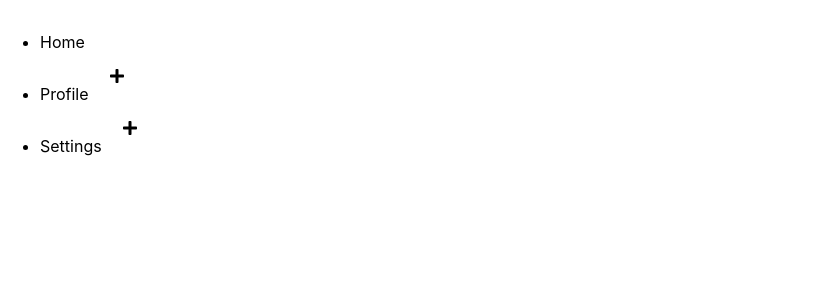
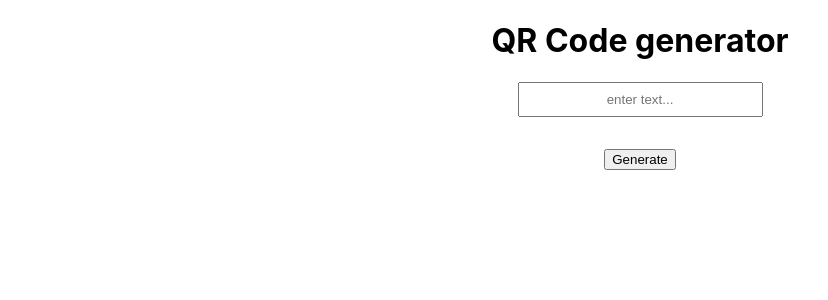
Before and after one commit to sohailnadaf46/react-feature-components, a React (Create React App) app: page / in a window 1280 px wide. Shown: the top 300 px of the page, without its empty margins (0-828 px from the left). Built offline with nearby package versions, Linux system fonts and the light colour scheme.

Commit message:
added the qr code generator using qr -code generator from react

```diff
--- a/package.json
+++ b/package.json
@@ -9,6 +9,7 @@
     "react": "^18.2.0",
     "react-dom": "^18.2.0",
     "react-icons": "^5.0.1",
+    "react-qr-code": "^2.0.13",
     "react-router-dom": "^6.23.1",
     "react-scripts": "5.0.1",
     "web-vitals": "^2.1.4"
--- a/src/App.jsx
+++ b/src/App.jsx
@@ -6,6 +6,7 @@ import ImageSlider from "./components/image-slider";
 import ShowMoreData from "./components/load-more-data";
 import TreaView from "./components/tree-structure-view/Index.jsx";
 import menus from "./components/tree-structure-view/data";
+import CodeGenerator from "./components/qr-code-generator/index.jsx";
 export default function App(){
   return(
     <div className="App">
@@ -23,7 +24,10 @@ export default function App(){
         {/* <ShowMoreData /> */}
 
         {/*Tree View Component || menu UI component || recursive  menu  */}
-        <TreaView menus={menus}/>
+        {/* <TreaView menus={menus}/> */}
+
+        {/* QR-Code Generator */}
+        <CodeGenerator />
 
 
 
--- /dev/null
+++ b/src/components/qr-code-generator/index.jsx
@@ -0,0 +1,41 @@
+import React, { useState } from "react";
+import QRCode from "react-qr-code";
+
+//when we have the data i.e the state that stores the input we have to pass it into the Qr code as value
+
+const CodeGenerator = () => {
+  const [data, setData] = useState("");
+  const [QrCode, setQrCode] = useState("");
+
+  const handleCodeGeneration = (e) => {
+    setQrCode(data);
+    setData("")
+  };
+
+  return (
+    <div
+      style={{
+        display: "flex",
+        flexDirection: "column",
+        justifyContent: "center",
+        alignItems: "center",
+      }}
+    >
+      <h1 style={{ textAlign: "center" }}>QR Code generator</h1>
+
+      <input
+        type="text"
+        placeholder="enter text..."
+        name="qrcode"
+        value={data}
+        onChange={(e) => setData(e.target.value)}
+        style={{ textAlign: "center", padding: "0.5rem 2rem", marginBottom:"2rem"}}
+      />
+      <button onClick={handleCodeGeneration}>Generate</button>
+
+      {data && <QRCode value={QrCode} size={400} />}
+    </div>
+  );
+};
+
+export default CodeGenerator;
```
Also changed, not shown: 1 other file (tests, documents, lock files or other folders).
